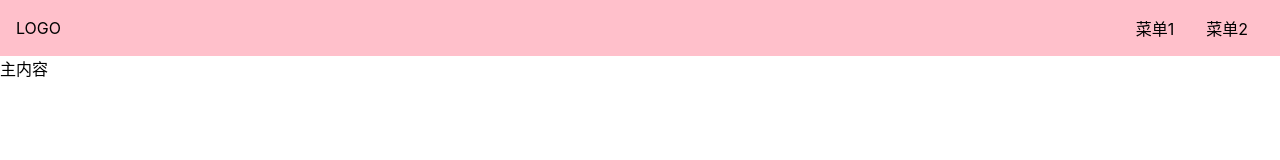
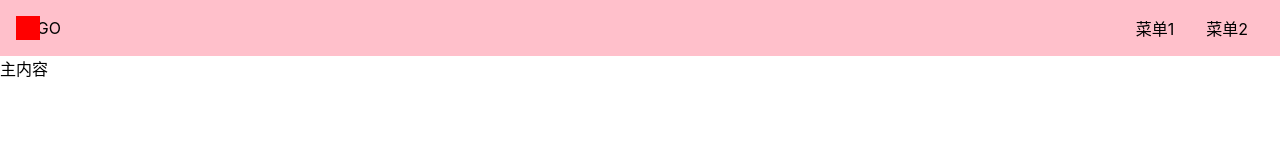
Before and after one commit to Wang-zhetao/CheeseUI, a Vue app: page /#/doc in a window 1280 px wide. Shown: the top 160 px of the page. Built offline with nearby package versions, Linux system fonts and the light colour scheme.

Commit message:
add toggleAside

```diff
--- a/src/components/Topnav.vue
+++ b/src/components/Topnav.vue
@@ -42,6 +42,14 @@ export default {
     }
   }
   > .toggleAside {
+    display: inline-block;
+    width: 24px;
+    height: 24px;
+    background: red;
+    position: absolute;
+    left: 16px;
+    top: 50%;
+    transform: translateY(-50%);
   }
   @media (max-width: 500px) {
     > .menu {
```
